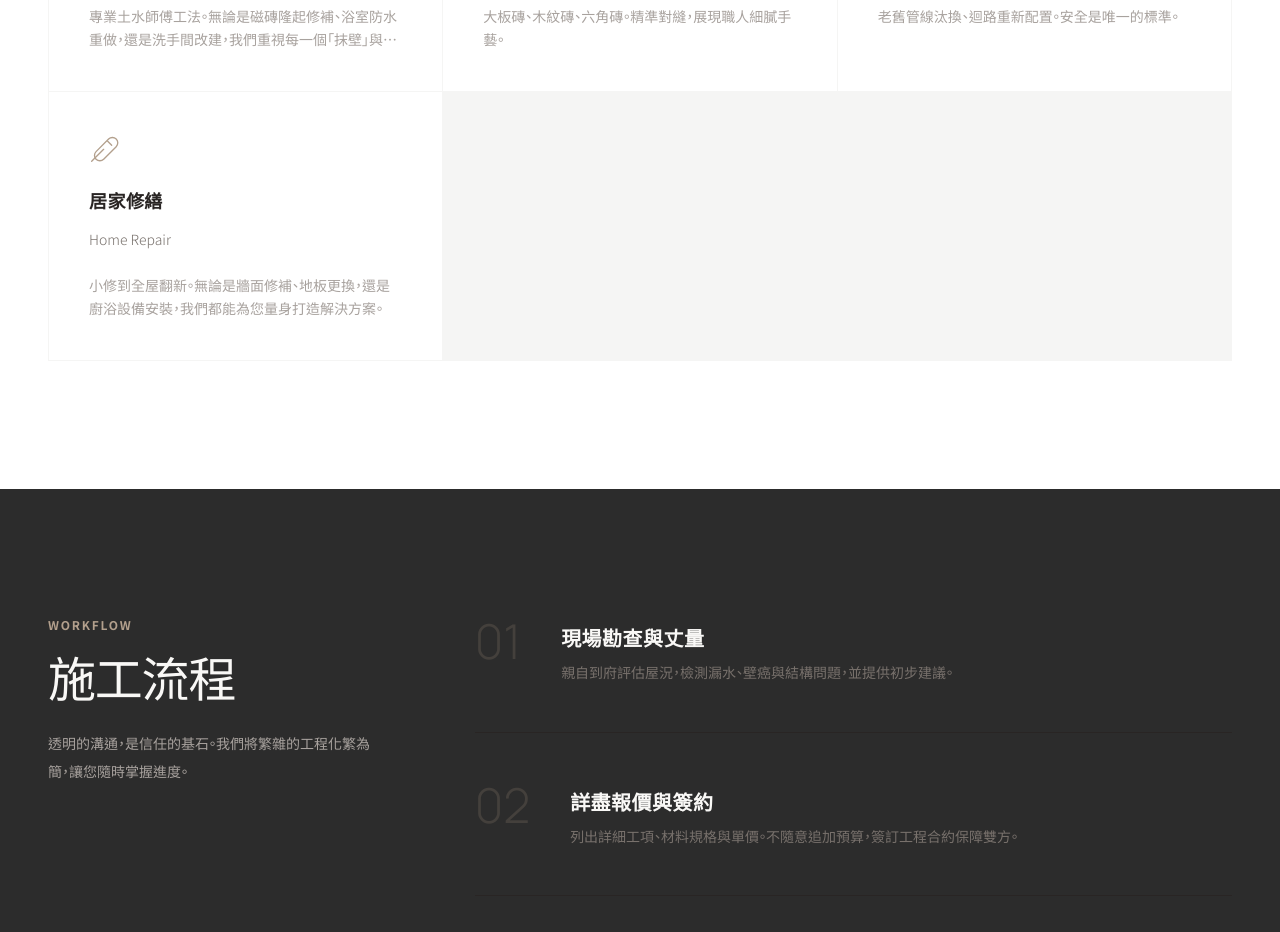
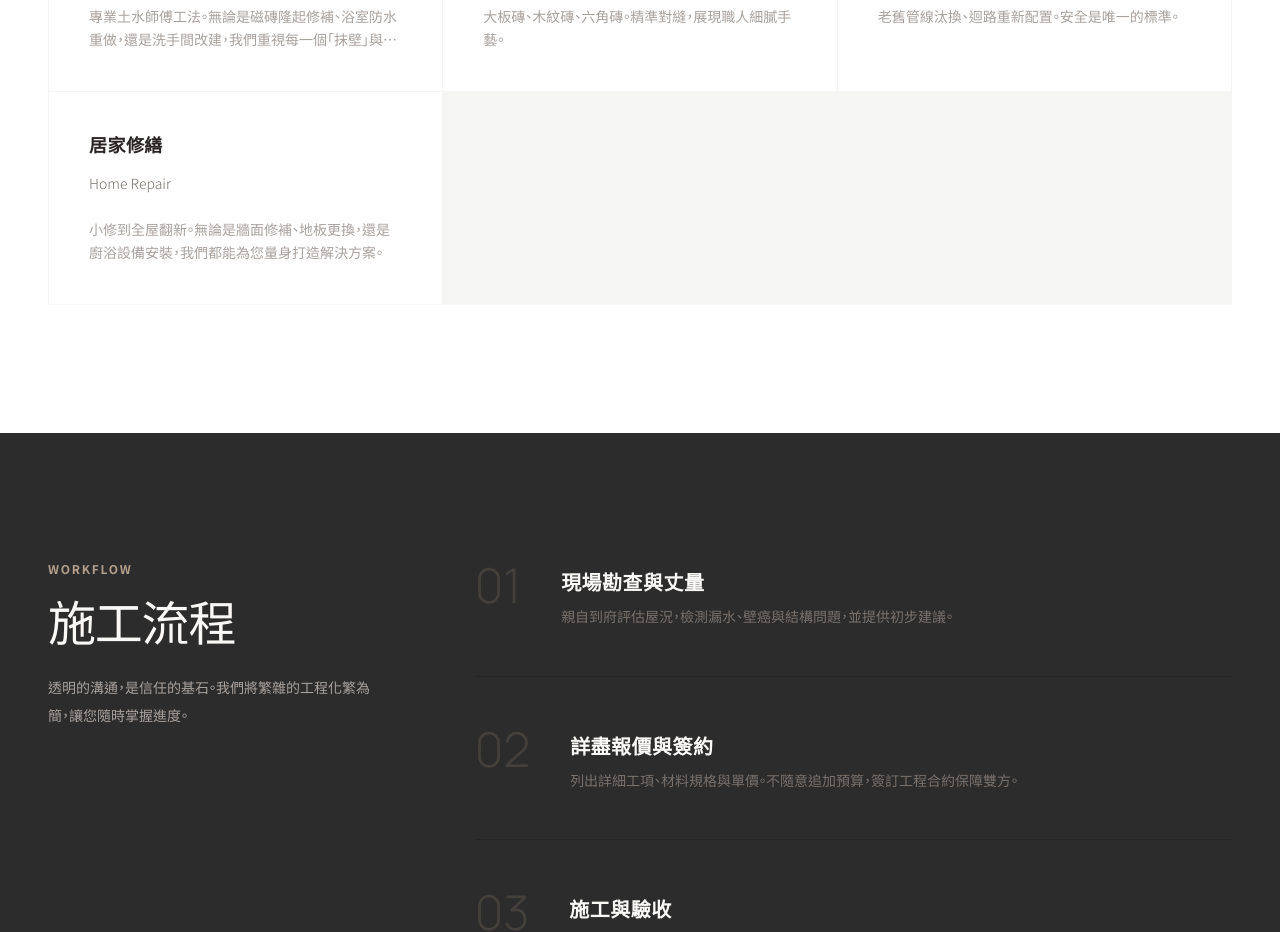
Before and after one commit to BertWang/home_repair, a website: page index.html in a window 1280 px wide. Shown: the part 3100-4032 px from the top of the page. Drawn offline with nearby package versions, Linux system fonts and the light colour scheme; a web font is replaced by a local one.

Commit message:
Update index.html

```diff
--- a/index.html
+++ b/index.html
@@ -42,8 +42,6 @@
     <!-- Fonts: Noto Sans TC (Text) & Manrope (Numbers/Eng) -->
     <link rel="preconnect" href="https://fonts.googleapis.com">
     <link rel="preconnect" href="https://fonts.gstatic.com" crossorigin="">
-    <!-- Tailwind (CDN for demo) -->
-    <link rel="stylesheet" href="assets/css/main.css">
     <!-- Icons -->
     <script src="https://unpkg.com/lucide@latest"></script>
     <!-- Google Fonts - All Fonts - Auto Generated - Do Not Edit -->
@@ -202,7 +200,6 @@
         }
     </style>
     <!-- Config/Styles -->
-    <link rel="stylesheet" href="assets/css/base.css">
     <script type="application/ld+json">
     {
       "@context": "https://schema.org",
@@ -245,6 +242,9 @@
       ]
     }
     </script>
+    <!-- Tailwind (CDN for demo) -->
+    <link rel="stylesheet" href="assets/css/main.css">
+    <link rel="stylesheet" href="assets/css/base.css">
 </head>
 
 <body class="bg-stone-paper text-stone-dark font-sans antialiased selection:bg-stone-dark selection:text-white">
@@ -692,13 +692,7 @@
 
                 <article
                     class="group bg-white p-10 hover:bg-stone-50 transition-colors duration-500 relative overflow-hidden reveal delay-200">
-                    <svg xmlns="http://www.w3.org/2000/svg" width="24" height="24" viewBox="0 0 24 24" fill="none"
-                        stroke="currentColor" stroke-width="2" stroke-linecap="round" stroke-linejoin="round"
-                        data-lucide="tool" class="lucide lucide-tool w-8 h-8 text-wood-accent mb-6 stroke-1">
-                        <path d="M2 22 11 13"></path>
-                        <path d="M14.7 5.3a4 4 0 0 1 5.7 5.7l-9.4 9.4a4 4 0 0 1-5.7-5.7z"></path>
-                        <path d="M14 7l3 3"></path>
-                    </svg>
+
                     <h4 class="text-lg font-bold tracking-wide mb-3 text-stone-800">居家修繕</h4>
                     <p class="text-sm text-stone-500 font-light leading-relaxed mb-6">Home Repair</p>
                     <p class="text-sm text-stone-400 leading-relaxed line-clamp-2">
```
